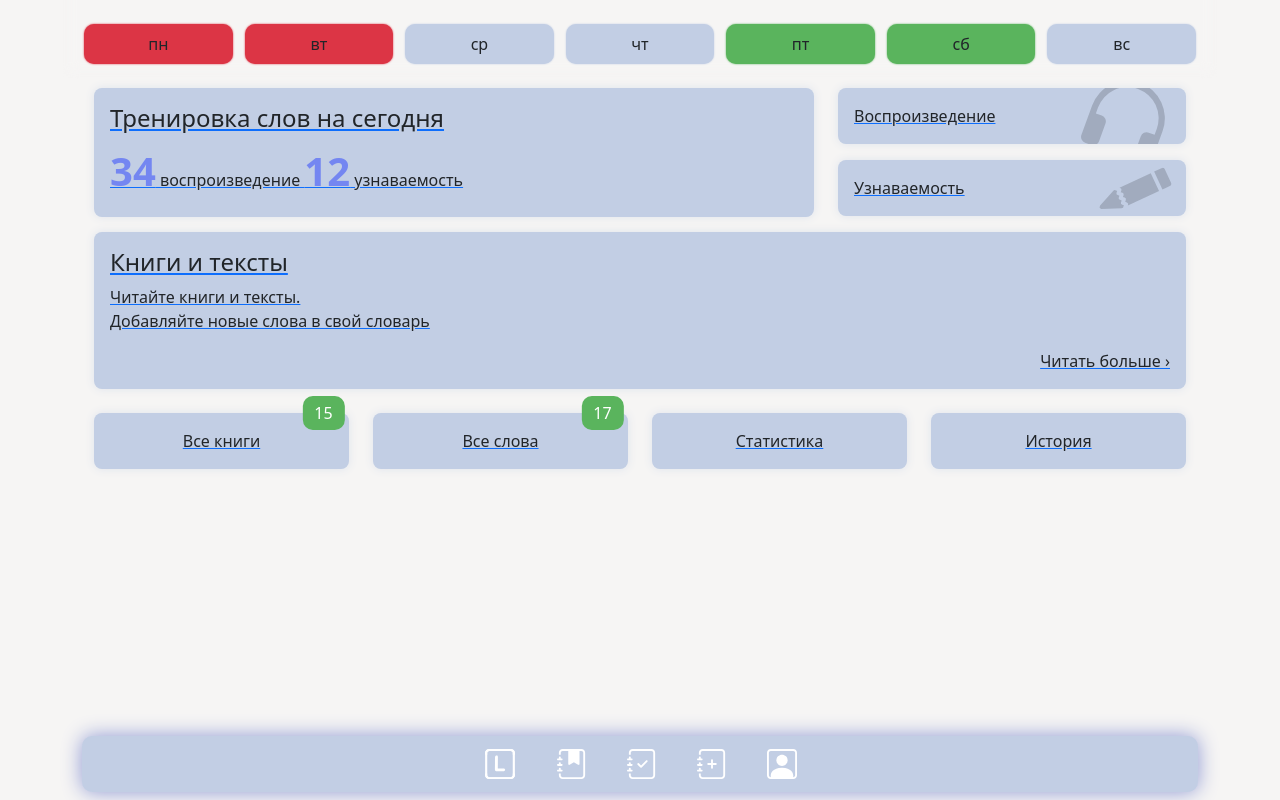
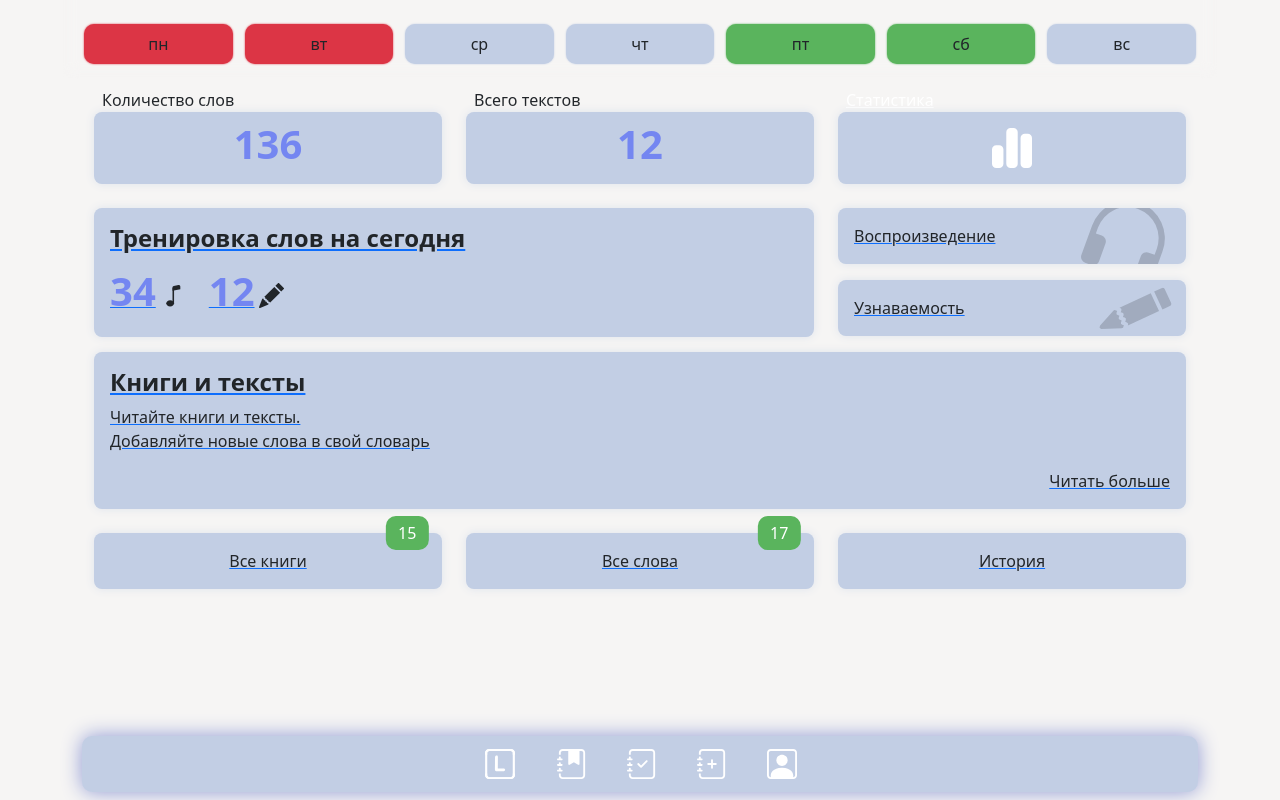
Before and after one commit to Holid4y/Lexi_client, a React (Vite) app: page / in a window 1280 px wide. Built offline with nearby package versions, Linux system fonts and the light colour scheme.

Commit message:
update main

```diff
--- a/src/common/components/navigation/Navigation.jsx
+++ b/src/common/components/navigation/Navigation.jsx
@@ -23,24 +23,20 @@ function Navigation() {
                             <tr>
                                 <th scope="col">Синонимы</th>
                                 <th scope="col">Перевод</th>
-                                <th scope="col"></th>
                             </tr>
                         </thead>
                         <tbody>
                             <tr>
                                 <th scope="row">Snowy</th>
                                 <td>Белоснежный</td>
-                                <td><input class="form-check-input" type="checkbox" value="" /></td>
                             </tr>
                             <tr>
                                 <th scope="row">Whites</th>
                                 <td>Беленький</td>
-                                <td><input class="form-check-input" type="checkbox" value="" /></td>
                             </tr>
                             <tr>
                                 <th scope="row">Pale</th>
                                 <td>Бледный</td>
-                                <td><input class="form-check-input" type="checkbox" value="" /></td>
                             </tr>
 
                         </tbody>
--- a/src/pages/home/Home.jsx
+++ b/src/pages/home/Home.jsx
@@ -20,7 +20,7 @@ function Home() {
 
         <main class="container px-4">
 
-            {/* <div class="row">
+            <div class="row">
                 <div class="col-6 col-md-4">
                     <span class="ps-2">Количество слов</span>
                     <div class="card mb-4">
@@ -35,21 +35,40 @@ function Home() {
                 </div>
                 <div class="col-12 col-md-4">
                     <a href="#" class="text-white">
+                        <span class="ps-2">Статистика</span>
+                        <div class="card mb-4 w-100 border-none card-btn">
+                            <h4 class="book-text text-center py-2"><img src="/assets/images/statistic.svg" height={"40px"} alt="" /></h4>
+                        </div>
+                    </a>
+                </div>
+                {/* <div class="col-12 col-md-4">
+                    <a href="#" class="text-white">
                         <span class="ps-2">Добавить книгу</span>
                         <div class="card mb-4 w-100 border-none card-btn">
                             <h4 class="book-text text-center py-2">+</h4>
                         </div>
                     </a>
-                </div>
-            </div> */}
+                </div> */}
+            </div>
 
             <div className="row g-4">
                 <div className="col-12 col-sm-8">
                     <a href="#">
                         <div class="card text-end bg-card-dark">
                             <div class="card-body">
-                                <h4 class="card-title text-start">Тренировка слов на сегодня</h4>
-                                <p class="text-start mb-0"><span class="book-text">34</span> воспроизведение  <span class="book-text">12</span> узнаваемость</p>
+                                <h4 class="card-title text-start"><b>Тренировка слов на сегодня</b></h4>
+                                <p class="text-start mb-0">
+                                    <span class="book-text pe-1">34</span>
+                                    <svg xmlns="http://www.w3.org/2000/svg" width="25" height="25" fill="currentColor" class="bi bi-music-note" viewBox="0 0 16 16">
+                                        <path d="M9 13c0 1.105-1.12 2-2.5 2S4 14.105 4 13s1.12-2 2.5-2 2.5.895 2.5 2"/>
+                                        <path fill-rule="evenodd" d="M9 3v10H8V3z"/>
+                                        <path d="M8 2.82a1 1 0 0 1 .804-.98l3-.6A1 1 0 0 1 13 2.22V4L8 5z"/>
+                                    </svg>
+                                    <span class="book-text ps-4 pe-1">12</span>
+                                    <svg xmlns="http://www.w3.org/2000/svg" width="25" height="25" fill="currentColor" class="bi bi-pencil-fill" viewBox="0 0 16 16">
+                                        <path d="M12.854.146a.5.5 0 0 0-.707 0L10.5 1.793 14.207 5.5l1.647-1.646a.5.5 0 0 0 0-.708zm.646 6.061L9.793 2.5 3.293 9H3.5a.5.5 0 0 1 .5.5v.5h.5a.5.5 0 0 1 .5.5v.5h.5a.5.5 0 0 1 .5.5v.5h.5a.5.5 0 0 1 .5.5v.207zm-7.468 7.468A.5.5 0 0 1 6 13.5V13h-.5a.5.5 0 0 1-.5-.5V12h-.5a.5.5 0 0 1-.5-.5V11h-.5a.5.5 0 0 1-.5-.5V10h-.5a.5.5 0 0 1-.175-.032l-.179.178a.5.5 0 0 0-.11.168l-2 5a.5.5 0 0 0 .65.65l5-2a.5.5 0 0 0 .168-.11z"/>
+                                    </svg>
+                                </p>
                             </div>
                         </div>
                     </a>
@@ -96,15 +115,15 @@ function Home() {
             <a href="#">
                 <div class="card text-end mb-4 w-100 bg-card-dark">
                     <div class="card-body">
-                        <h4 class="card-title w-75 text-start">Книги и тексты</h4>
+                        <h4 class="card-title w-75 text-start"><b>Книги и тексты</b></h4>
                         <p class="card-text w-75 text-start">Читайте книги и тексты. <br/> Добавляйте новые слова в свой словарь</p>
-                        <p class="card-text">Читать больше ›</p>
+                        <p class="card-text">Читать больше</p>
                     </div>
                 </div>
             </a>
 
             <div class="row mb-4 g-4">
-                <a class="col-6 col-md-3" href="#">
+                <a class="col-6 col-md-4" href="#">
                     <div class="card position-relative bg-card-dark card-btn">
                         <div class="card-body text-center py-3">
                             Все книги
@@ -113,7 +132,7 @@ function Home() {
                         <span class="position-absolute top-0 start-90 translate-middle badge-seccses">15</span>
                     </div>
                 </a>
-                <a class="col-6 col-md-3" href="#">
+                <a class="col-6 col-md-4" href="#">
                     <div class="card position-relative bg-card-dark card-btn">
                         <div class="card-body text-center py-3">
                             Все слова
@@ -122,15 +141,7 @@ function Home() {
                         <span class="position-absolute top-0 start-90 translate-middle badge-seccses">17</span>
                     </div>
                 </a>
-                <a class="col-6 col-md-3" href="#">
-                    <div class="card bg-card-dark card-btn">
-                        <div class="card-body text-center py-3">
-                            Статистика
-                            {/* <img src="/assets/images/statistic.svg" height={"40px"} alt="" /> */}
-                        </div>
-                    </div>
-                </a>
-                <a class="col-6 col-md-3" href="#">
+                <a class="col-6 col-md-4" href="#">
                     <div class="card bg-card-dark card-btn">
                         <div class="card-body text-center py-3">
                             История
```
